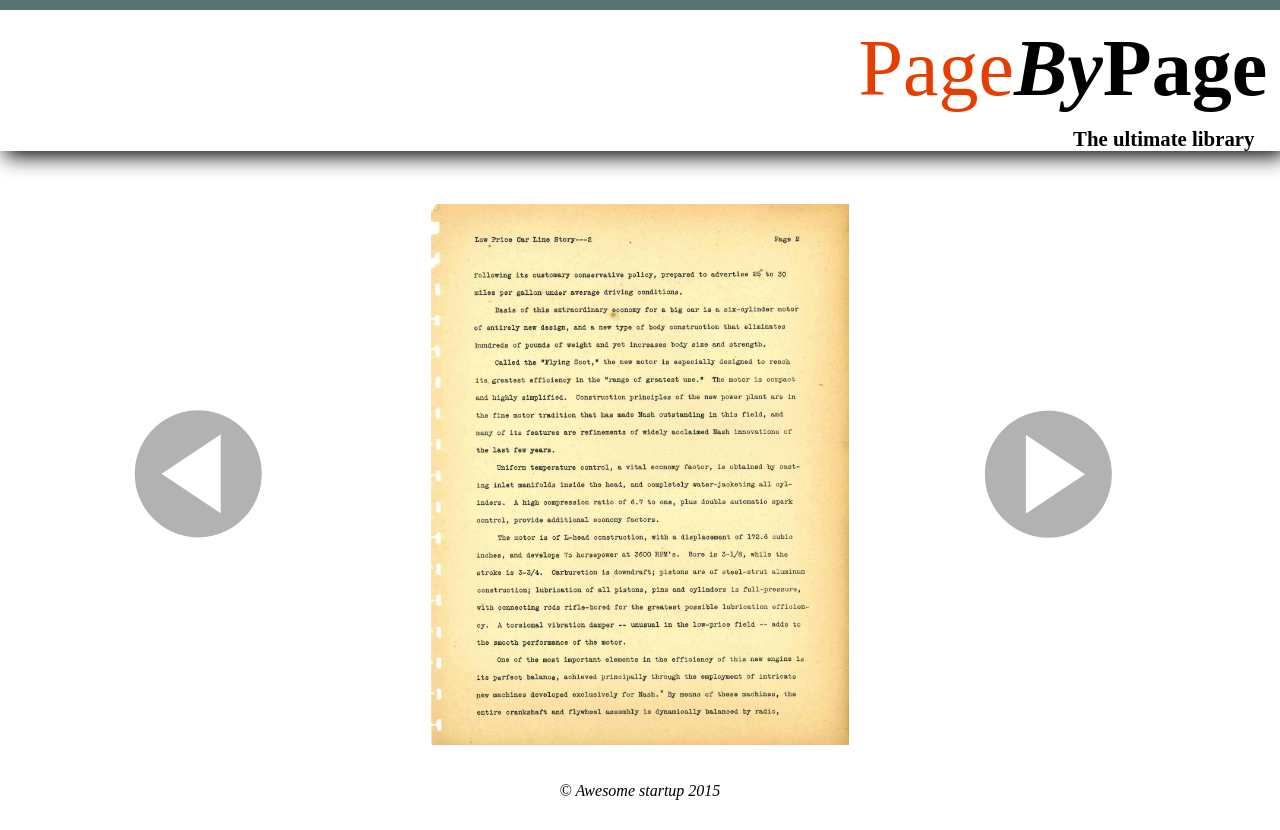
After one commit to Ali-Amir/pagebypage, a Flask app: template templates/page_viewer.html in a window 1280 px wide. The commit adds this page. Run offline with Flask 2, Linux system fonts and the light colour scheme; the template is opened without the code that fills it: most values are stand-ins (such as "Sample title", 1, 10 or a date in 2020).

Commit message:
[WIP]View Page Screen

```diff
--- a/main.py
+++ b/main.py
@@ -1,5 +1,7 @@
 from flask import Flask, send_from_directory
 from pymongo import MongoClient
+import main_page
+import page_viewer
 
 # default to http://localhost:27017
 client = MongoClient()
@@ -9,8 +11,6 @@ pages = db.pages
 
 app = Flask(__name__)
 
-import main_page
-
 @app.route("/")
 def main():
     return main_page.main()
@@ -19,8 +19,16 @@ def main():
 def send_css(path):
     if path[-3:] == 'css':
         return send_from_directory('css', path)
+    if path[-3:] == 'jpg' or path[-3:] == 'png':
+        print "stuff"
+        return send_from_directory('', path)
     print path
     return send_from_directory('fonts', path)
 
+@app.route("/page?pageId=<pageId>")
+def getPage(pageId):
+  print "runnning"
+  return page_viewer.main(pageId)
+
 if __name__ == "__main__":
 	app.run()
--- a/static/base.css
+++ b/static/base.css
@@ -89,3 +89,11 @@ footer {
   height: 150px;
   text-align: center;
 }
+
+.arrow-container {
+  padding-left: 120px;
+}
+
+#main-content {
+  margin-top: 50px;
+}
--- /dev/null
+++ b/templates/page_viewer.html
@@ -0,0 +1,44 @@
+<!doctype html>
+<html>
+	<head>
+		<link rel="stylesheet" type="text/css" href="{{ url_for('static', filename='base.css') }}">
+		<title>{{page_title}}</title>
+	</head>
+	<body>
+
+		<header class="about-page">
+      		<div id="header-logo">
+        		<h1><b>Page</b><i>By</i>Page</h1>
+       			<h2>The ultimate library</h2>
+     		</div>
+    	</header>
+
+    	<main>
+			<div id="main-content">
+				<table>
+					<tr>
+						<td>
+							<div class="arrow-container" width=10%>
+								<input type="image" src="../images/prev_button.png" width=50% class="change-page-arrow">
+							</div>
+						</td>
+						<td>
+							<div id="page-display" width=100%>
+								<img src="../images/test_book_page.jpg" width=100%>
+							</div>
+						</td>
+						<td>
+							<div class="arrow-container" width=10%>
+								<input type="image" src="../images/next_button.png" width=50% class="change-page-arrow">
+							</div>
+						</td>
+					</tr>
+				</table>
+			</div>
+		</main>
+
+		<footer>
+      		&copy Awesome startup 2015
+    	</footer>
+	</body>
+</html>
```
Also changed, not shown: page_viewer.py (added, +7 -0 lines), images/next_button.png (added), images/prev_button.png (added), images/test_book_page.jpg (added).
